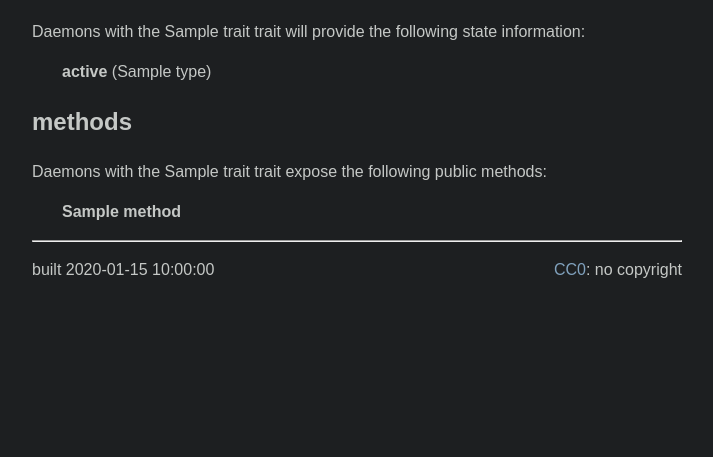
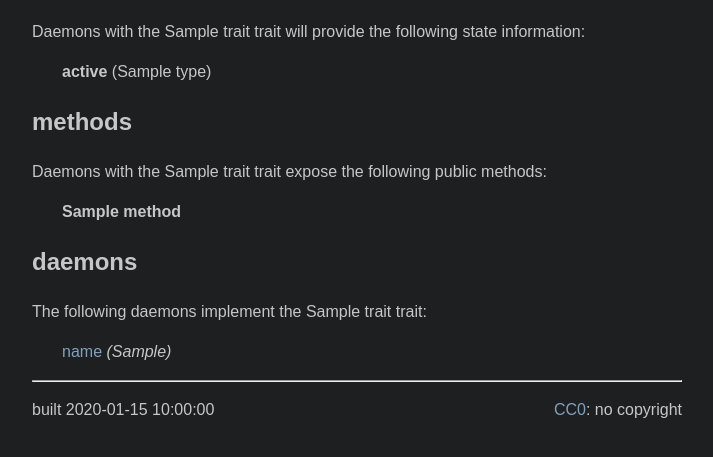
Before and after one commit to yaq-project/yaq-fyi, a Python web app: template templates/trait.html in a window 1280 px wide. Shown: the part 299-756 px from the top of the page, without its empty margins (283-996 px from the left). Run offline with Jinja, Linux system fonts and the light colour scheme; the template is opened without the code that fills it: most values are stand-ins (such as "Sample title", 1, 10 or a date in 2020).

Commit message:
trait linkback

```diff
--- a/templates/trait.html
+++ b/templates/trait.html
@@ -84,4 +84,20 @@
 {% endfor %}
 {% endif %}
 
+{% if trait.daemons %}
+<h2>daemons</h2>
+<p>
+  The following daemons implement the {{ trait.name }} trait:
+</p>
+<p class="tab30">
+{% for d in trait.daemons.keys() %}
+  <a href=../../daemons/{{ d }}>{{ d }}</a>
+  {% if trait.daemons[d] %}
+     <i>({{ trait.format_origin(trait.daemons[d]) }})</i>
+  {% endif %}
+  <br>
+{% endfor %}
+</p>
+{% endif %}
+
 {% include "footer.html" %}
```
Also changed, not shown: graph.py (+7 -0 lines).
